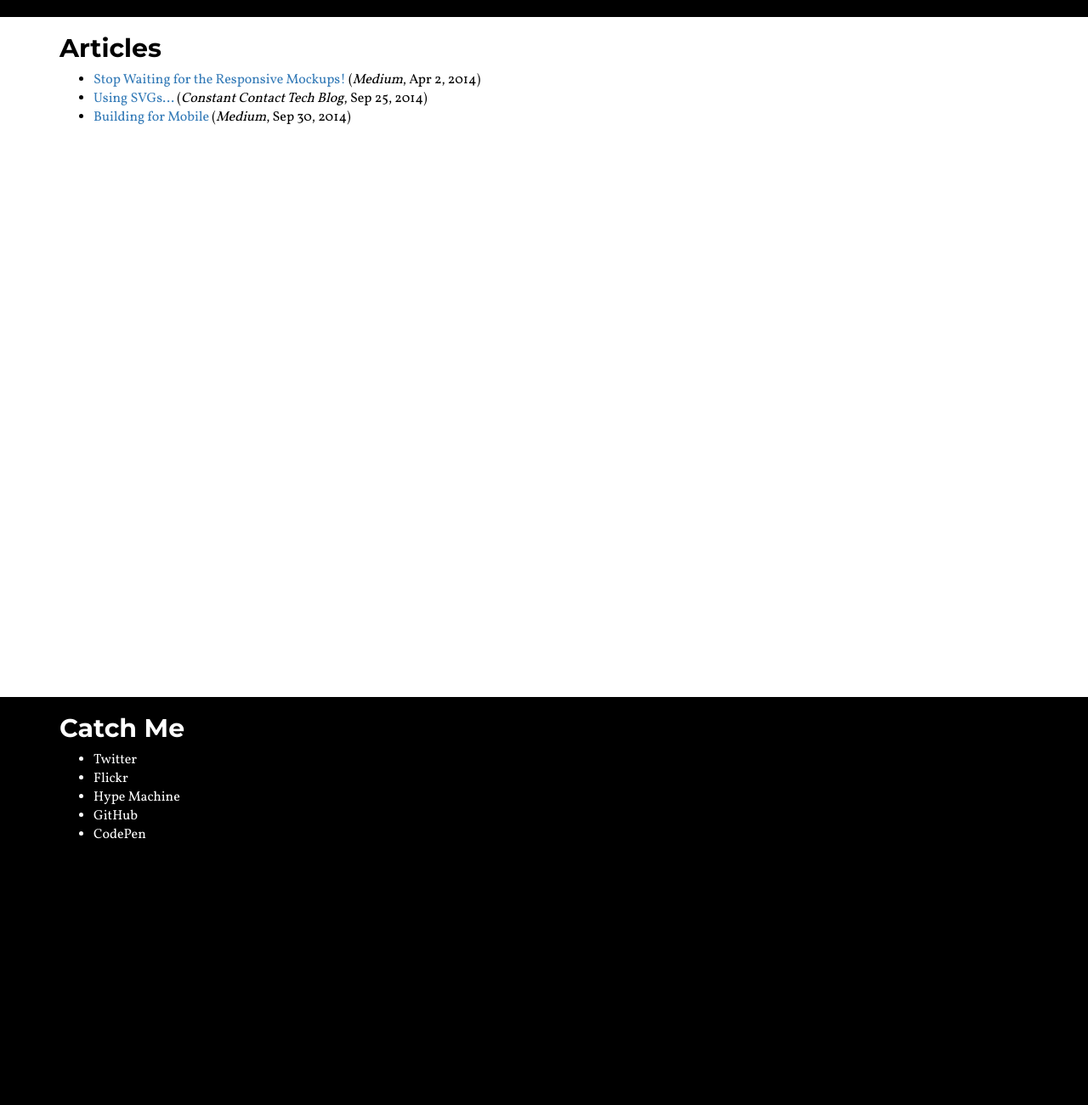
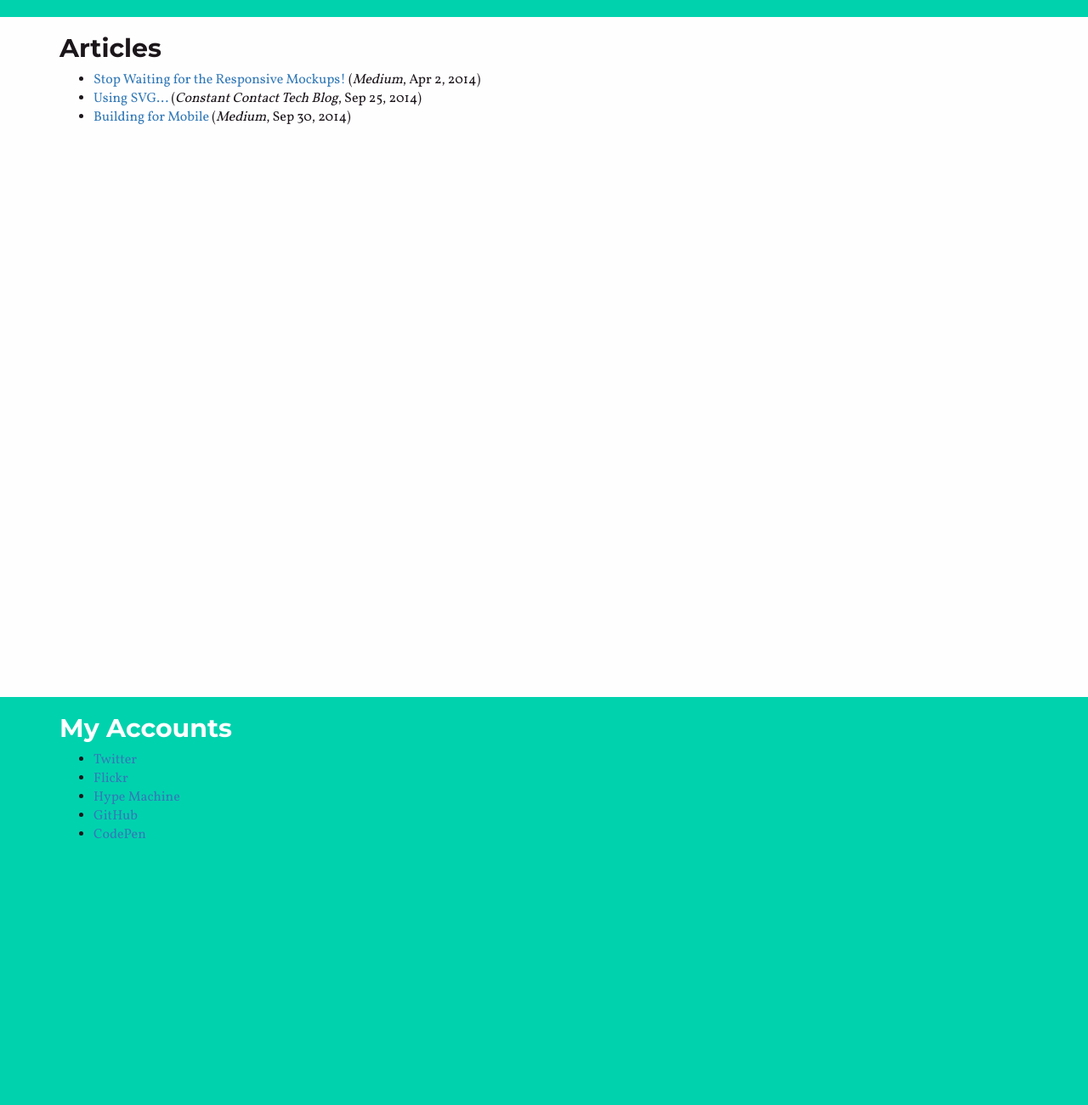
Before and after one commit to ianjmacintosh/ianmacintosh, a plain HTML site: page index.html in a window 1280 px wide. Shown: the part 780-2080 px from the top of the page at 85% size. Drawn offline with nearby package versions, Linux system fonts and the light colour scheme.

Commit message:
Add colors and fix links

```diff
--- a/css/main.css
+++ b/css/main.css
@@ -99,6 +99,15 @@ h1, h2, h3, h4, h5, h6 {
     font-family: "Montserrat", sans-serif;
 }
 
+section:nth-child(odd) h1,
+section:nth-child(odd) h2,
+section:nth-child(odd) h3,
+section:nth-child(odd) h4,
+section:nth-child(odd) h5,
+section:nth-child(odd) h6 {
+    color: #fff;
+}
+
 .big-paragraph {
     font-size: 1.5rem;
     font-weight: 400;
@@ -110,14 +119,16 @@ section {
 }
 
 section:nth-child(even) {
-    color: #000;
-    background: #fff;
+    background: #FFFEFF;
+    color: #1B161A;
 }
 
 section:nth-child(odd) {
-    background: #000;
-    color: #fff;
+    background: #00D2AE;
+    color: #1B161A;
 }
+
+section:nth-child(odd) {
 
 
 /* ==========================================================================
--- a/index.html
+++ b/index.html
@@ -22,7 +22,9 @@
                 <div class="row">
                     <div class="col-sm-12">
                         <h1 class="font-display">Ian MacIntosh</h1>
-                        <p class="big-paragraph">Careful author of succinct, readable code. Utilitarianism hates clever. Build it right, build it obvious.</p>
+                        <p class="big-paragraph">
+                            Careful author of succinct, readable code. Build it right, build it obvious.
+                        </p>
                     </div>
                 </div>
             </div>
@@ -35,9 +37,9 @@
                             Articles
                         </h2>
                         <ul>
-                            <li><a href="https://medium.com/@ianjmacintosh/stop-waiting-for-the-responsive-mockups-41646109e899" target="_new">Stop Waiting for the Responsive Mockups!</a> (<em>Medium</em>, Apr 2, 2014)</li>
-                            <li><a href="http://techblog.constantcontact.com/software-development/using-svg-to-make-images-look-great-on-retina-displays/" target="_new">Using SVGs...</a> (<em>Constant Contact Tech Blog</em>, Sep 25, 2014)</li>
-                            <li><a href="https://medium.com/@ianjmacintosh/how-to-be-immediately-better-at-building-responsive-pages-f56b92756e7" target="_new">Building for Mobile</a> (<em>Medium</em>, Sep 30, 2014)</li>
+                            <li><a href="https://medium.com/@ianjmacintosh/stop-waiting-for-the-responsive-mockups-41646109e899" target="_blank">Stop Waiting for the Responsive Mockups!</a> (<em>Medium</em>, Apr 2, 2014)</li>
+                            <li><a href="http://techblog.constantcontact.com/software-development/using-svg-to-make-images-look-great-on-retina-displays/" target="_blank">Using SVG...</a> (<em>Constant Contact Tech Blog</em>, Sep 25, 2014)</li>
+                            <li><a href="https://medium.com/@ianjmacintosh/how-to-be-immediately-better-at-building-responsive-pages-f56b92756e7" target="_blank">Building for Mobile</a> (<em>Medium</em>, Sep 30, 2014)</li>
                         </ul>
                     </div>
                 </div>
@@ -47,20 +49,17 @@
             <div class="container">
                 <div class="row">
                     <div class="col-sm-12">
-                        <h2>Catch Me</h2>
+                        <h2>My Accounts</h2>
                         <ul>
-                            <li><a href="//twitter.com/ianjmacintosh" target="_new"></a>Twitter</li>
-                            <li><a href="" target="_new"></a>Flickr</li>
-                            <li><a href="" target="_new"></a>Hype Machine</li>
-                            <li><a href="" target="_new"></a>GitHub</li>
-                            <li><a href="" target="_new"></a>CodePen</li>
+                            <li><a href="http://twitter.com/ianjmacintosh" target="_blank">Twitter</a></li>
+                            <li><a href="http://www.flickr.com/photos/ianjmacintosh" target="_blank">Flickr</a></li>
+                            <li><a href="http://hypem.com/ianjmacintosh" target="_blank">Hype Machine</a></li>
+                            <li><a href="http://github.com/ianjmacintosh" target="_blank">GitHub</a></li>
+                            <li><a href="http://codepen.io/ianjmacintosh" target="_blank">CodePen</a></li>
                         </ul>
                     </div>
                 </div>
             </div>
-        </section>
-        <section>
-            Email me form
         </section>
 
         <link href="http://fonts.googleapis.com/css?family=Vollkorn|Montserrat:700" rel="stylesheet" type="text/css">
```
